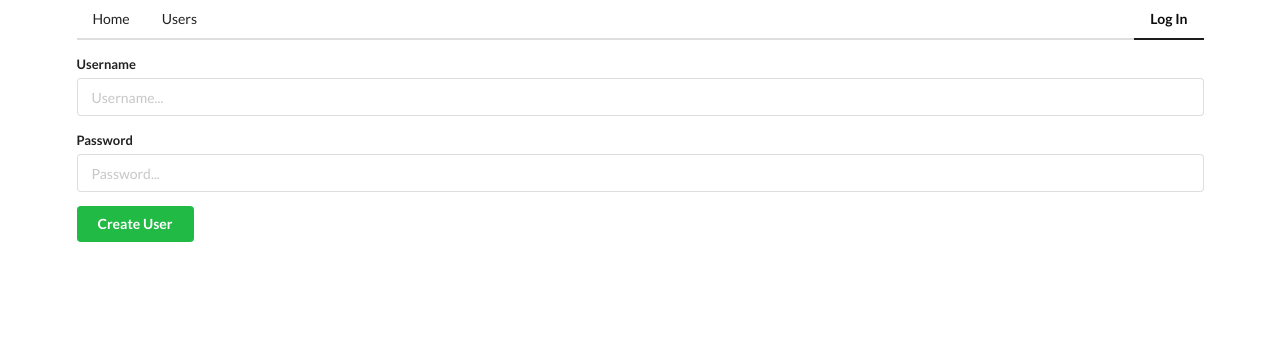
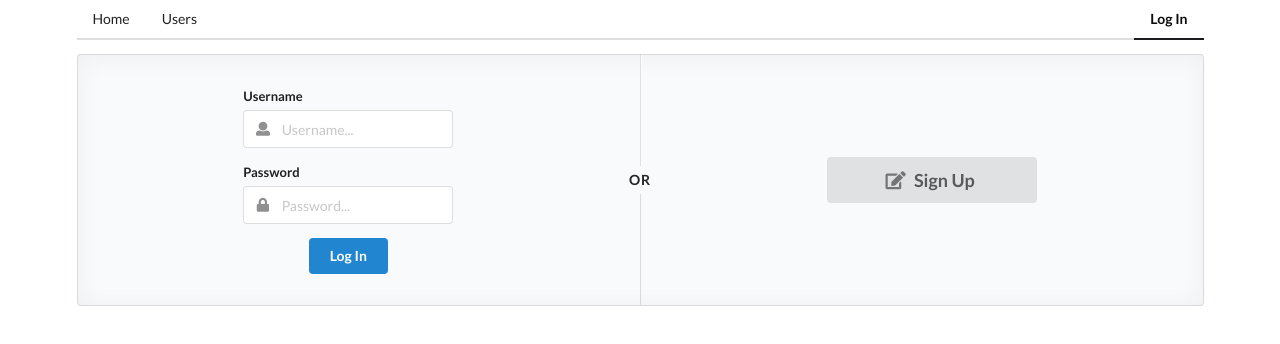
Before and after one commit to stuart-hahn/rooms-frontend, a React (Create React App) app: page /login in a window 1280 px wide. Shown: the top 344 px of the page. Built offline with nearby package versions, Linux system fonts and the light colour scheme; no server answers.

Commit message:
style the login form and add a NavLink to the signup page

```diff
--- a/src/components/users/UserLogin.js
+++ b/src/components/users/UserLogin.js
@@ -2,7 +2,7 @@
 import { connect } from "react-redux";
 
 import { loginUser } from "../../actions/usersActions";
-import { Redirect } from "react-router-dom";
+import { Redirect, NavLink } from "react-router-dom";
 
 class UserCreate extends React.Component {
   state = {
@@ -23,9 +23,13 @@
   render() {
     if (!this.props.currentUser) {
       return (
-        <form className='ui form' onSubmit={this.onSubmitForm}>
+        <div className='ui placeholder segment'>
+          <div className='ui two column very relaxed stackable grid'>
+            <div className='column'>
+              <form onSubmit={this.onSubmitForm} className='ui form'>
                 <div className='field'>
                   <label htmlFor='username'>Username</label>
+                  <div className='ui left icon input'>
                     <input
                       onChange={this.onChangeInput}
                       id='username'
@@ -33,9 +37,12 @@
                       type='text'
                       placeholder='Username...'
                     />
+                    <i className='user icon'></i>
+                  </div>
                 </div>
                 <div className='field'>
                   <label htmlFor='password'>Password</label>
+                  <div className='ui left icon input'>
                     <input
                       onChange={this.onChangeInput}
                       id='password'
@@ -43,13 +50,43 @@
                       type='password'
                       placeholder='Password...'
                     />
+                    <i className='lock icon'></i>
                   </div>
-          <button className='ui green button' type='submit'>
-            Create User
+                </div>
+                <button type='submit' className='ui blue submit button'>
+                  Log In
                 </button>
               </form>
+            </div>
+            <div className='middle aligned column'>
+              <NavLink to='/users/new' className='ui big button'>
+                <i className='signup icon'></i>
+                Sign Up
+              </NavLink>
+            </div>
+          </div>
+          <div className='ui vertical divider'>Or</div>
+        </div>
       );
     }
+
+    // if (!this.props.currentUser) {
+    //   return (
+    //     <form className='ui form' >
+    //       <div className='field'>
+    //         <label htmlFor='username'>Username</label>
+
+    //       </div>
+    //       <div className='field'>
+    //         <label htmlFor='password'>Password</label>
+
+    //       </div>
+    //       <button className='ui green button' type='submit'>
+    //         Create User
+    //       </button>
+    //     </form>
+    //   );
+    // }
 
     return <Redirect to='/' />;
   }
```
Lines whose indentation alone changed are shown as unchanged.
